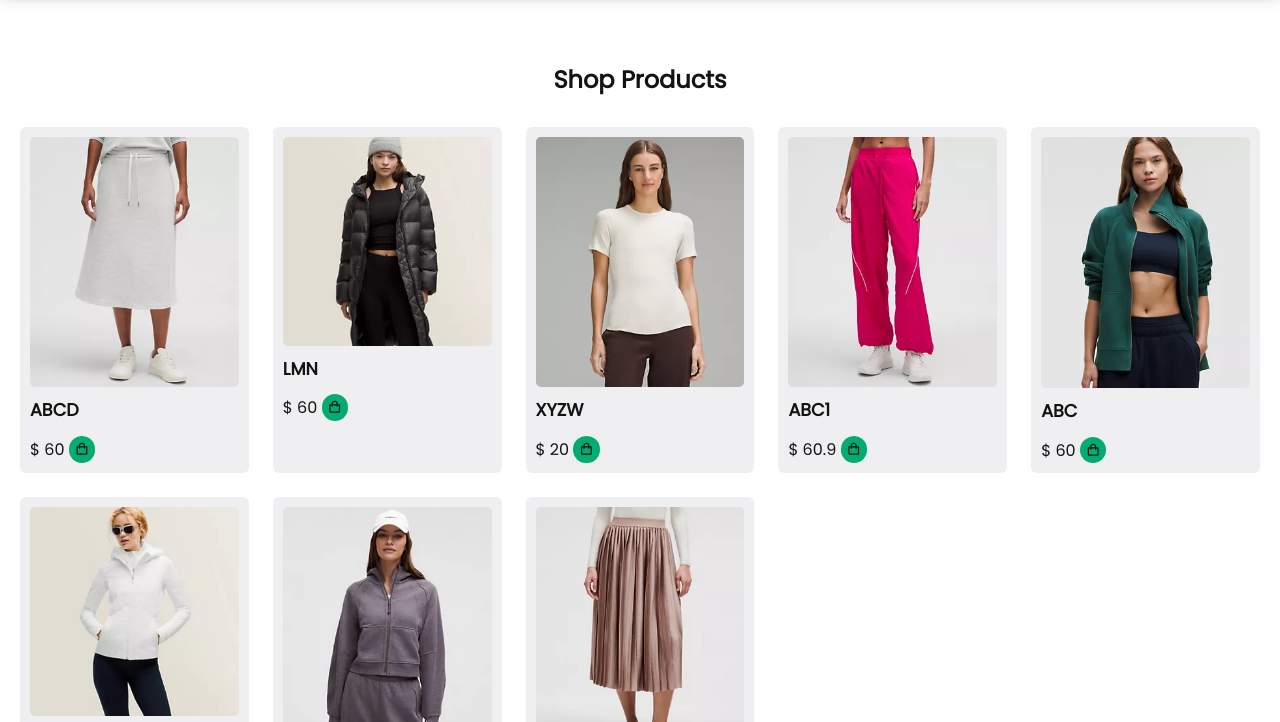
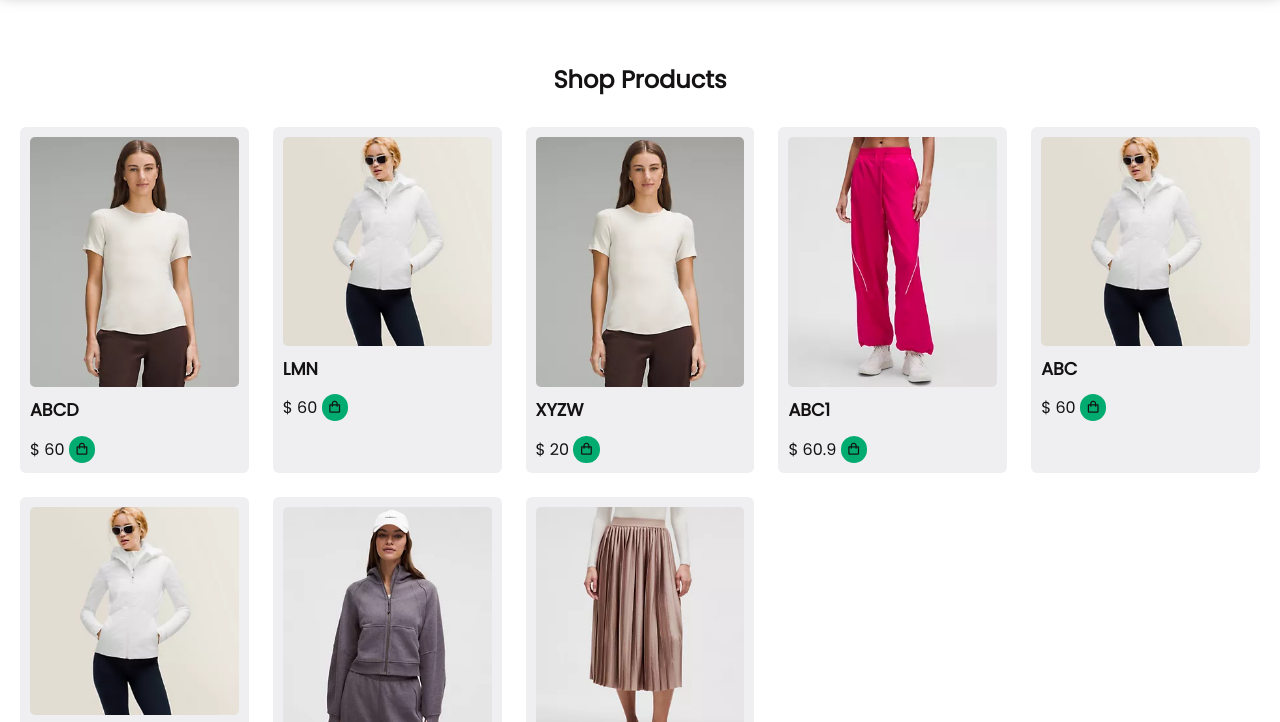
Before and after one commit to MAYURIRAMNATHSHINDE/Ecommerce, a website: page index.html in a window 1280 px wide. Shown: the part 71-793 px from the top of the page. Drawn offline with nearby package versions, Linux system fonts and the light colour scheme; a web font is replaced by a local one.

Commit message:
Ecommerce website

```diff
--- a/index.html
+++ b/index.html
@@ -50,14 +50,14 @@
         <div class="shop-content">
             <!-- Box-1 -->
             <div class="product-box">
-                <img src="/frontend/assets/skirts-4.webp" alt="" class="product-img">
+                <img src="./frontend/assets/T-shirt-img2.webp" alt="" class="product-img">
                 <h2 class="product-title">ABCD</h2>
                 <span class="price">$ 60</span>
                 <i class='bx bx-shopping-bag add-cart'></i>
             </div>
 
             <div class="product-box">
-                <img src="/frontend/assets/jacket-2.webp" alt="" class="product-img">
+                <img src="./frontend/assets/jacket-1.webp" alt="" class="product-img">
                 <h2 class="product-title">LMN</h2>
                 <span class="price">$ 60</span>
                 <i class='bx bx-shopping-bag add-cart'></i>
@@ -83,7 +83,7 @@
 
             <!-- Box-5 -->
             <div class="product-box">
-                <img src="./frontend/assets/coats-5.webp" alt="" class="product-img">
+                <img src="./frontend/assets/jacket-1.webp" alt="" class="product-img">
                 <h2 class="product-title">ABC</h2>
                 <span class="price">$ 60</span>
                 <i class='bx bx-shopping-bag add-cart'></i>
```
